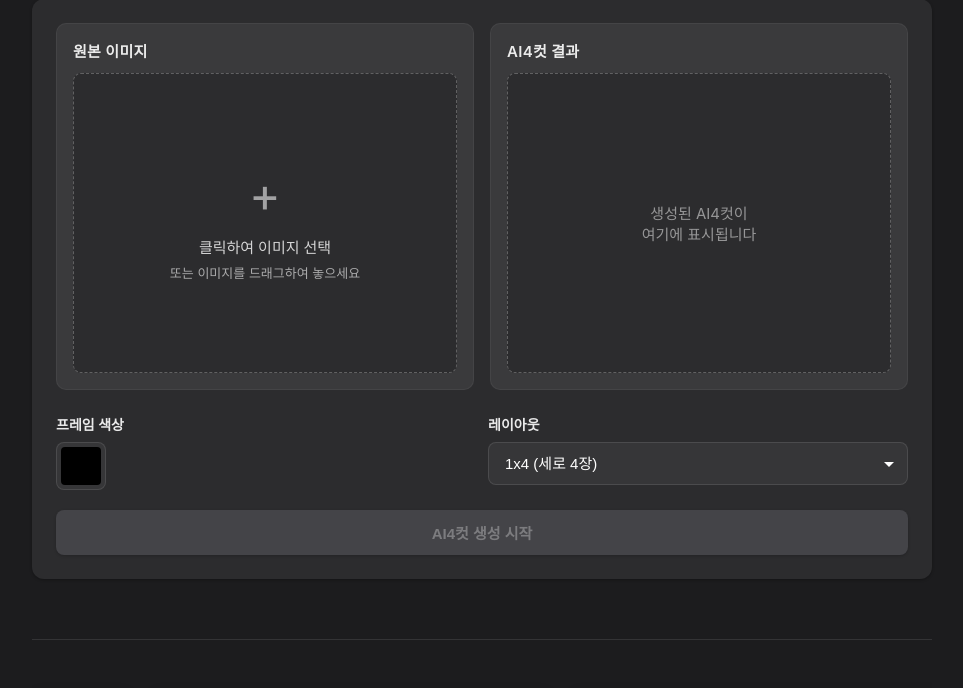
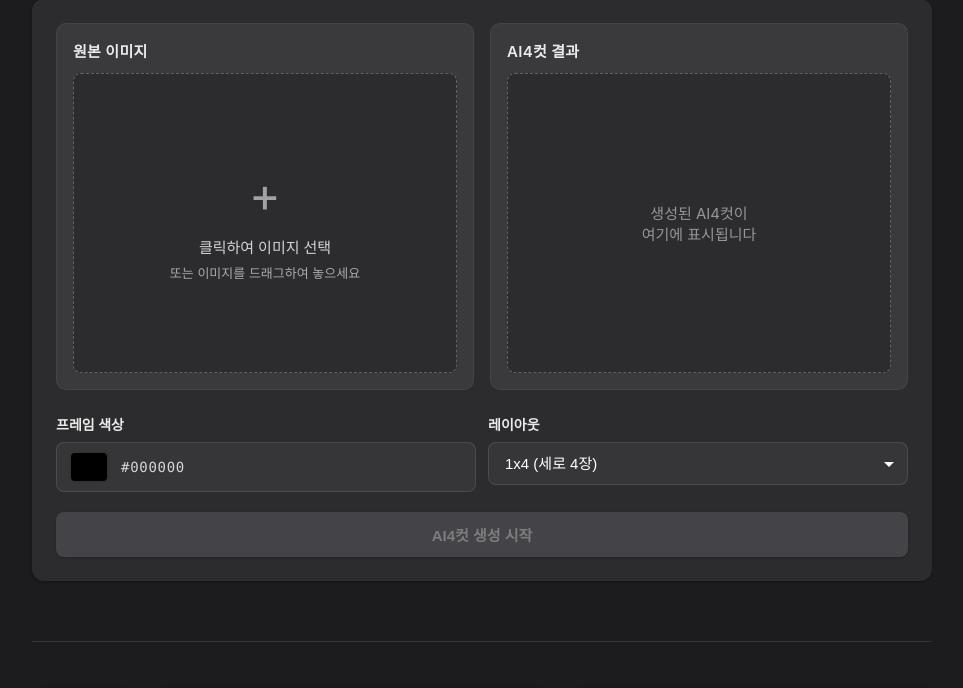
Before and after one commit to domin200/ai-character-generator, a Flask app: page / in a window 1280 px wide. Shown: the part 119-807 px from the top of the page, without its empty margins (158-1121 px from the left). Run offline with Flask 3, Linux system fonts and the light colour scheme.

Commit message:
✨ 컬러피커 UI 개선 (색상 코드 표시)

```diff
--- a/templates/index.html
+++ b/templates/index.html
@@ -235,7 +235,7 @@
         }
 
         .selector-item select,
-        .selector-item input[type="color"] {
+        .color-picker-wrapper {
             background: rgba(255, 255, 255, 0.05);
             border: 1px solid rgba(255, 255, 255, 0.1);
             border-radius: 8px;
@@ -254,22 +254,42 @@
             padding-right: 36px;
         }
 
-        .selector-item input[type="color"] {
-            height: 48px;
-            padding: 4px;
+        .color-picker-wrapper {
+            display: flex;
+            align-items: center;
+            gap: 12px;
+            padding: 8px 12px;
         }
 
-        .selector-item input[type="color"]::-webkit-color-swatch-wrapper {
+        .color-picker-wrapper input[type="color"] {
+            width: 40px;
+            height: 32px;
+            border: none;
+            border-radius: 6px;
+            cursor: pointer;
             padding: 0;
+            background: none;
         }
 
-        .selector-item input[type="color"]::-webkit-color-swatch {
-            border: none;
-            border-radius: 4px;
+        .color-picker-wrapper input[type="color"]::-webkit-color-swatch-wrapper {
+            padding: 0;
+            border-radius: 6px;
+        }
+
+        .color-picker-wrapper input[type="color"]::-webkit-color-swatch {
+            border: 2px solid rgba(255, 255, 255, 0.2);
+            border-radius: 6px;
+        }
+
+        .color-code {
+            font-family: 'Monaco', 'Menlo', monospace;
+            font-size: 0.875rem;
+            color: rgba(255, 255, 255, 0.8);
+            letter-spacing: 0.05em;
         }
 
         .selector-item select:hover,
-        .selector-item input[type="color"]:hover {
+        .color-picker-wrapper:hover {
             background-color: rgba(255, 255, 255, 0.08);
             border-color: rgba(255, 255, 255, 0.2);
         }
@@ -281,7 +301,7 @@
         }
 
         .selector-item select:focus,
-        .selector-item input[type="color"]:focus {
+        .color-picker-wrapper:focus-within {
             outline: none;
             border-color: #007AFF;
             box-shadow: 0 0 0 3px rgba(0, 122, 255, 0.1);
@@ -625,7 +645,10 @@
                 <div class="selector-row">
                     <div class="selector-item">
                         <label for="frame-color">프레임 색상</label>
-                        <input type="color" id="frame-color" name="frame_color" value="#000000">
+                        <div class="color-picker-wrapper">
+                            <input type="color" id="frame-color" name="frame_color" value="#000000">
+                            <span class="color-code" id="color-code-display">#000000</span>
+                        </div>
                     </div>
                     <div class="selector-item">
                         <label for="layout">레이아웃</label>
@@ -685,6 +708,13 @@
         const fileInput = document.getElementById('image');
         const generateBtn = document.getElementById('generate-btn');
         const uploadForm = document.getElementById('upload-form');
+        const colorPicker = document.getElementById('frame-color');
+        const colorCodeDisplay = document.getElementById('color-code-display');
+
+        // 컬러피커 값 변경 시 색상 코드 업데이트
+        colorPicker.addEventListener('input', function(e) {
+            colorCodeDisplay.textContent = e.target.value.toUpperCase();
+        });
 
         // 진행 상태 추적
         let isProcessing = false;
```
Also changed, not shown: .commit_message.txt.
